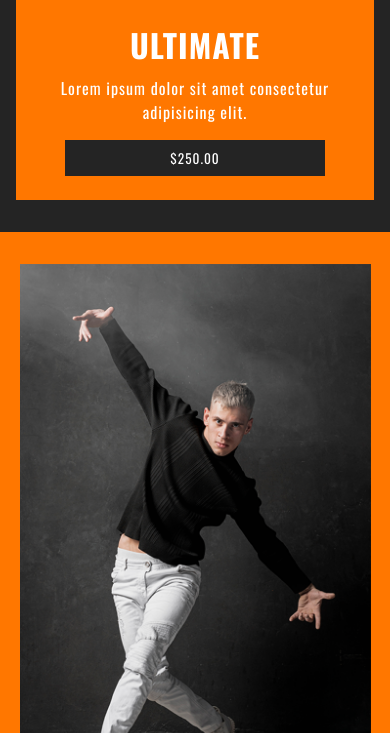
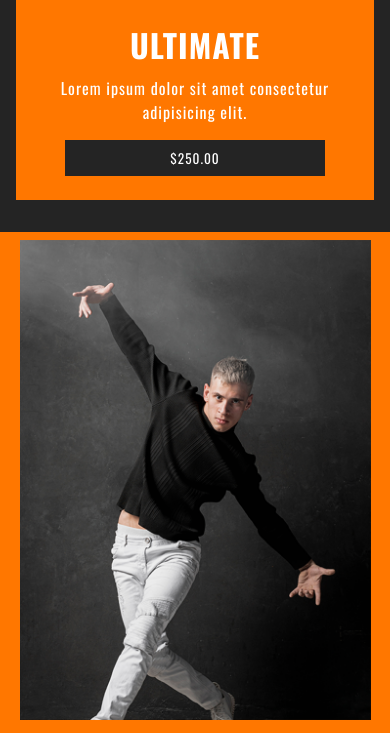
Before and after one commit to Rizwan-Ghouri/Musicology, a plain HTML site: page index.html in a window 390 px wide. Shown: the part 3302-4035 px from the top of the page. Drawn offline with nearby package versions, Linux system fonts and the light colour scheme.

Commit message:
mobile responsive

```diff
--- a/responsive.css
+++ b/responsive.css
@@ -171,6 +171,7 @@
     margin: 2rem;
   }
   .amzing_Sec {
+    height: 45rem;
     flex-direction: column;
   }
   .amez_btn {
--- a/style.css
+++ b/style.css
@@ -190,7 +190,7 @@ a:hover {
 /* Amez section */
 
 .amzing_Sec {
-  /* height: 30rem; */
+  height: 30rem;
   display: flex;
   justify-content: center;
   align-items: center;
@@ -233,7 +233,6 @@ a:hover {
 
 .best_Sec {
   width: 100%;
-  height: 50rem;
   display: flex;
   justify-content: center;
   align-items: center;
```
